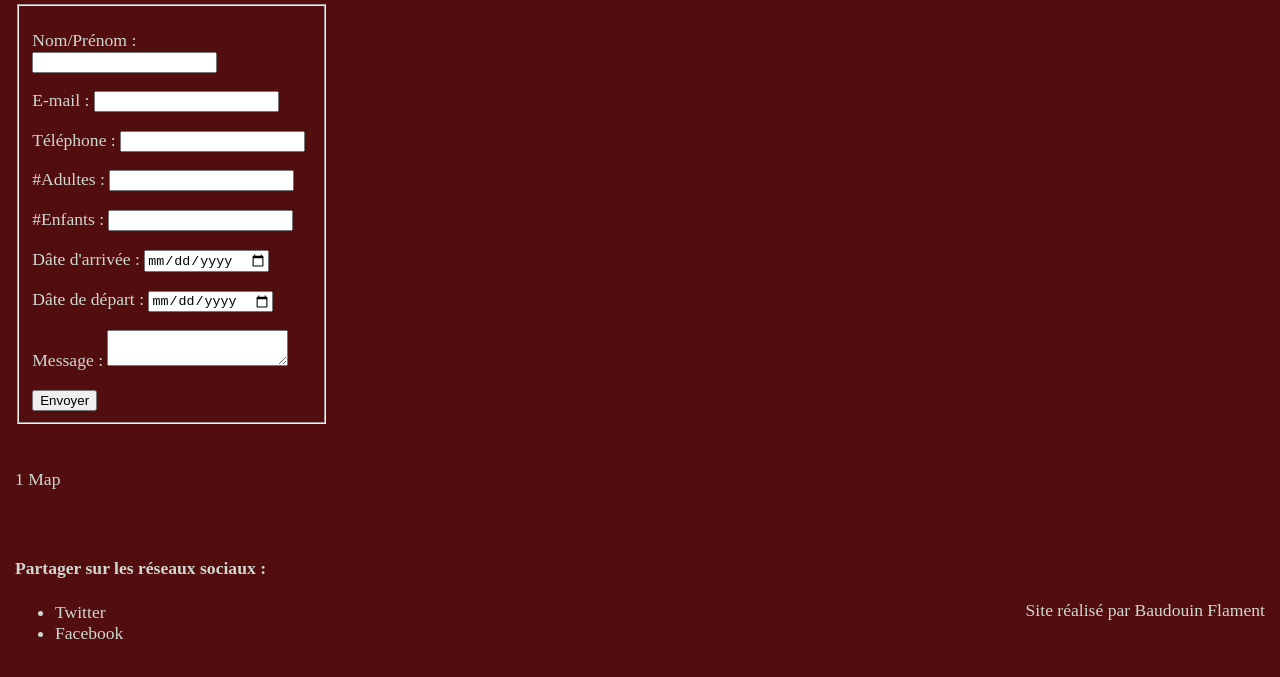
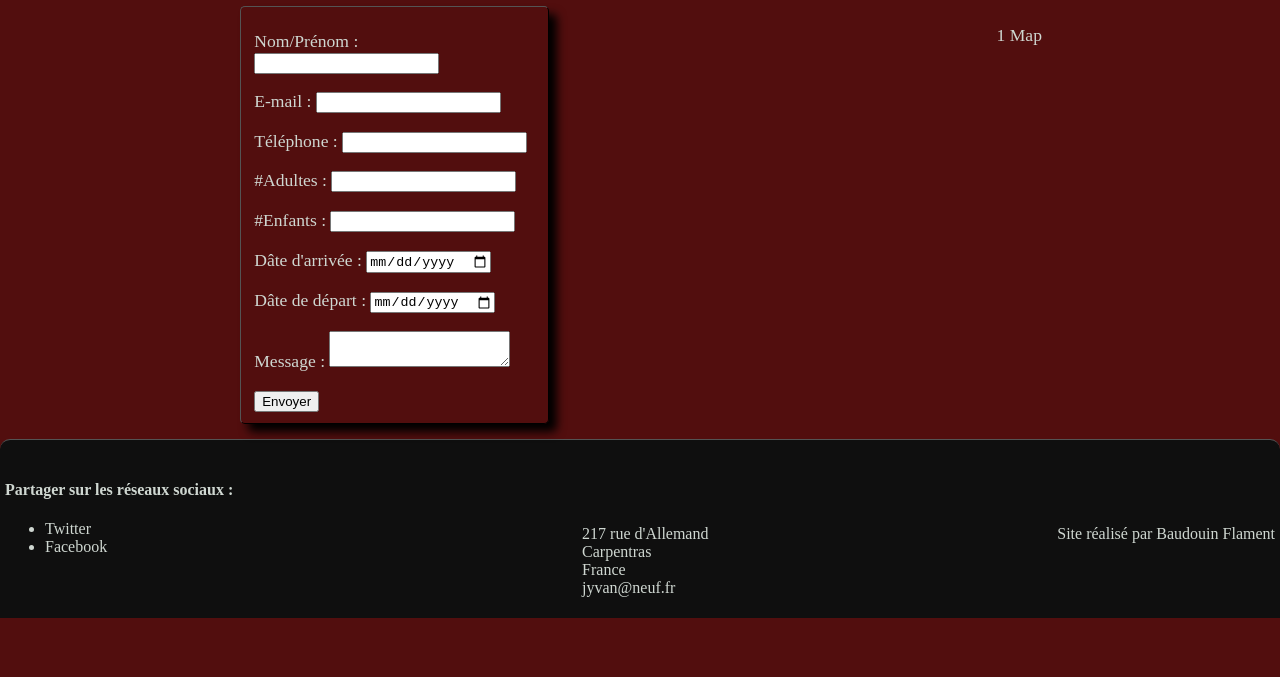
Before and after one commit to Flament31/closmariejoseph, a plain HTML site: page contact.html in a window 1280 px wide. Shown: the part 261-938 px from the top of the page. After the commit the page ends 879 px from the top, so only its background shows below. Drawn offline with Linux system fonts and the light colour scheme; a script that the page names is missing.

Commit message:
version 3.0

```diff
--- a/contact.html
+++ b/contact.html
@@ -6,17 +6,15 @@
         <link rel="stylesheet" type="text/css" href="style.css">
 	    <title>Contact/Réservation</title>
     </head>
+
     <body>
-
-	<main>
-
 	    <header>
     	    <h1>CLOS MARIE JOSEPH</h1>
     	    <h3>Gîtes à Carpentras en Provence</h3>
-
     		<nav>
                 <button class="boutonmenuprincipal"><a href="index_cmj.html">LE CLOS MARIE JOSEPH</a></button>
-                        <div class="dropdown"><button class="boutonmenuprincipal"><a href="gite.html">LE GÎTE</a></button>
+                <div class="dropdown">
+                    <button class="boutonmenuprincipal"><a href="gite.html">LE GÎTE</a></button>
                     <div class="dropdown-child">
                         <a href="maison.html">La maison</a>
                         <a href="annexe.html">L'annexe</a>
@@ -24,11 +22,12 @@
                     </div>
                     </div>
                 <button class="boutonmenuprincipal"><a href="tarifs.html">LES TARIFS</a></button>
-                    <button class="boutonmenuprincipal"><a href="contact.html">CONTACT/RESERVATION</a></button>
+                <button class="boutonmenuprincipal"><a href="contact.html">CONTACT / RESERVATION</a></button>
     		</nav>
         </header>
 
-	    <section >
+        <main>
+	        <section id="section_contact">
 	    	    <div id="reservation">
 	    	    	<h2>Contact/Réservation</h2>
                     <form>
@@ -45,11 +44,12 @@
                         </fieldset>
                     </form>
                 </div>
-            <div>
+
+                <div id="map">
             	    <div id="wrapper-9cd199b9cc5410cd3b1ad21cab2e54d3">
 		                <div id="map-9cd199b9cc5410cd3b1ad21cab2e54d3"></div>
 		                <script>(function () {
-                        var setting = {"height":403,"width":702,"zoom":17,"queryString":"217 Rue d'Allemand, 84200 Carpentras, France","place_id":"ChIJCUacywOKtRIRJQPevLBEpDk","satellite":false,"centerCoord":[44.05780916536642,5.053910000000004],"cid":"0x39a444b0bcde0325","lang":"fr","cityUrl":"/france/avignon-879","cityAnchorText":"Carte de Avignon, Sud de la France, France","id":"map-9cd199b9cc5410cd3b1ad21cab2e54d3","embed_id":"331646"};
+                            var setting = {"height":380,"width":700,"zoom":17,"queryString":"217 Rue d'Allemand, 84200 Carpentras, France","place_id":"ChIJCUacywOKtRIRJQPevLBEpDk","satellite":false,"centerCoord":[44.05780916536642,5.053910000000004],"cid":"0x39a444b0bcde0325","lang":"fr","cityUrl":"/france/avignon-879","cityAnchorText":"Carte de Avignon, Sud de la France, France","id":"map-9cd199b9cc5410cd3b1ad21cab2e54d3","embed_id":"331646"};
                             var d = document;
                             var s = d.createElement('script');
                             s.src = 'https://1map.com/js/script-for-user.js?embed_id=331646';
@@ -58,10 +58,13 @@
                             window.OneMap.initMap(setting)};
                             var to = d.getElementsByTagName('script')[0];
                             to.parentNode.insertBefore(s, to);})();
-                    </script><a href="https://1map.com/fr/map-embed">1 Map</a>
+                        </script>
+                        <a id="lien_map" href="https://1map.com/fr/map-embed">1 Map</a>
                     </div>
                 </div>
             </section>
+        </main>
+
         <footer>
             <div>
                 <h4>Partager sur les réseaux sociaux :</h4>
@@ -74,9 +77,13 @@
                     </li>
                 </ul>
             </div>
-
+            <p id="adresse">
+                217 rue d'Allemand<br>
+                Carpentras<br>
+                France<br>
+                jyvan@neuf.fr
+            </p>
             <p id="signature">Site réalisé par Baudouin Flament</p>
         </footer>
-    </main>
     </body>
 </html>
--- a/style.css
+++ b/style.css
@@ -7,7 +7,6 @@
          url('fonts/lilyscriptone-regular-webfont.svg#lily_script_oneregular') format('svg');
     font-weight: normal;
     font-style: normal;
-
 }
 
 body
@@ -18,11 +17,11 @@ body
 	color: #CFD7D1;
 }
 
-main
+main, header
 {
 	display: flex;
 	flex-direction: column;
-	margin: 0px auto 0px auto;
+	margin: 0 auto 0 auto;
 	max-width: 1250px;
 	font-size: 1.1em;
 }
@@ -33,9 +32,31 @@ section
 	flex-direction: column;
 }
 
+#section_contact
+{
+	display: flex;
+	flex-wrap: wrap;
+	flex-direction: row;
+	justify-content: space-around;
+}
+
+#map
+{
+	margin-top: 100px;
+	max-width: 97%;
+}
+
 #reservation
 {
 	width: 25%;
+}
+
+fieldset
+{
+	border: 1px black outset;
+	border-radius: 5px;
+	box-shadow: black 8px 8px 10px;
+	max-width: 97%;
 }
 
 img
@@ -44,6 +65,7 @@ img
 	border: 1px outset black;
 	border-radius: 5px;
 	box-shadow: black 8px 8px 10px;
+	max-width: 97%;
 }
 
 nav
@@ -51,6 +73,9 @@ nav
 	display: flex;
 	justify-content: center;
 	text-align: top;
+	border: 1px outset black;
+	border-radius: 5px;
+	box-shadow: black 8px 8px 10px;
 }
 
 a
@@ -90,6 +115,7 @@ div
    position: absolute;
    background-color: #520E0E;
    margin: 0;
+   border: 1px solid black;
 }
 
 .dropdown-child a
@@ -97,6 +123,7 @@ div
    text-decoration: none;
    display: block;
    padding: 10px;
+   border: 1px solid black;
 }
 
 .dropdown:hover .dropdown-child
@@ -168,9 +195,13 @@ footer
 {
 	display: flex;
 	justify-content: space-between;
+	background-color: #0F0F0F;
+	border-top: 1px outset black;
+	border-radius: 10px 10px 0 0;
+	padding: 5px;
 }
 
-#signature
+#signature, #adresse
 {
 	margin-top: 80px;
 }
```
Also changed, not shown: annexe.html (+19 -24 lines), gite.html (+22 -36 lines), index_cmj.html (+12 -8 lines), maison.html (+19 -26 lines), studio.html (+17 -18 lines), tarifs.html (+20 -29 lines). Lines whose indentation alone changed are shown as unchanged.
